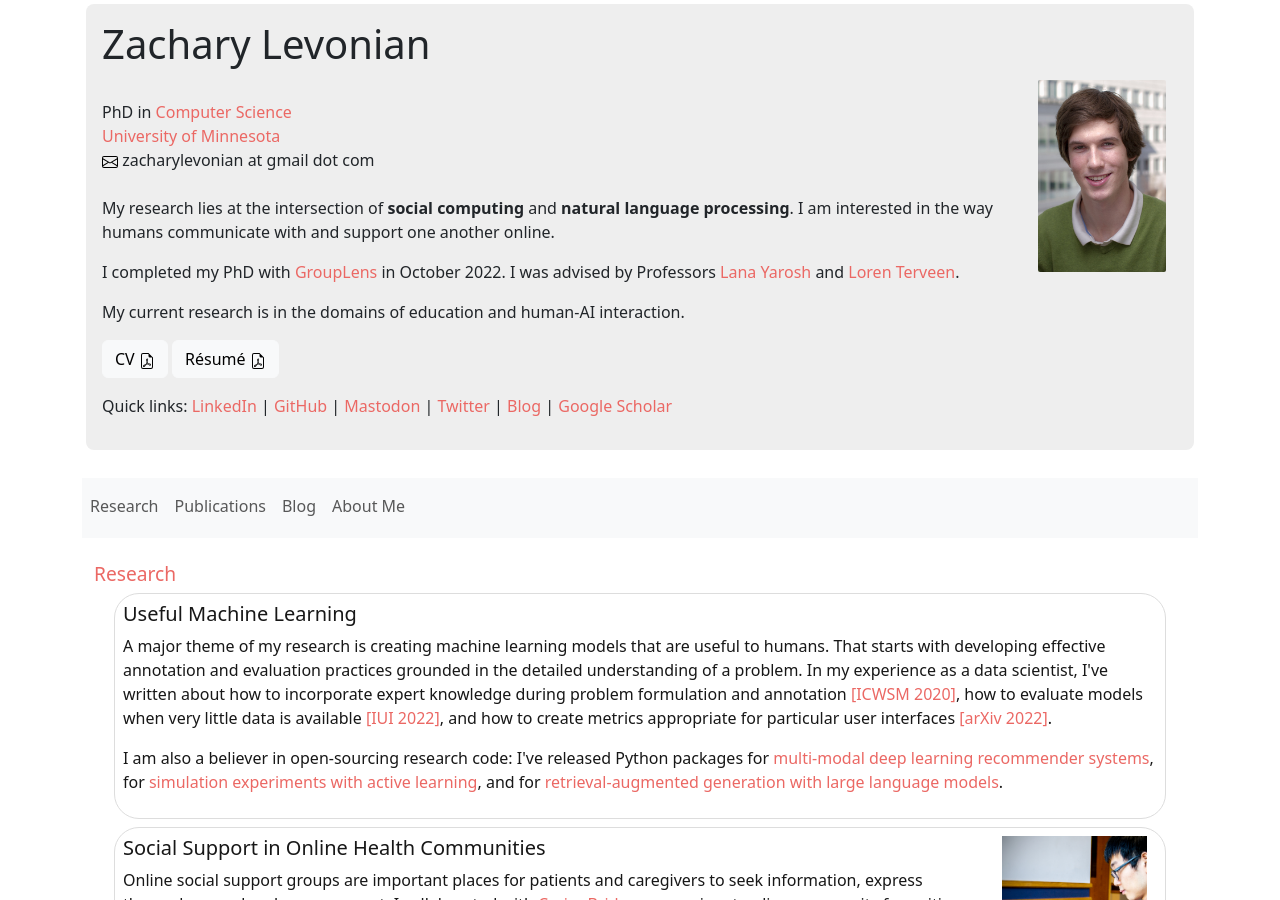
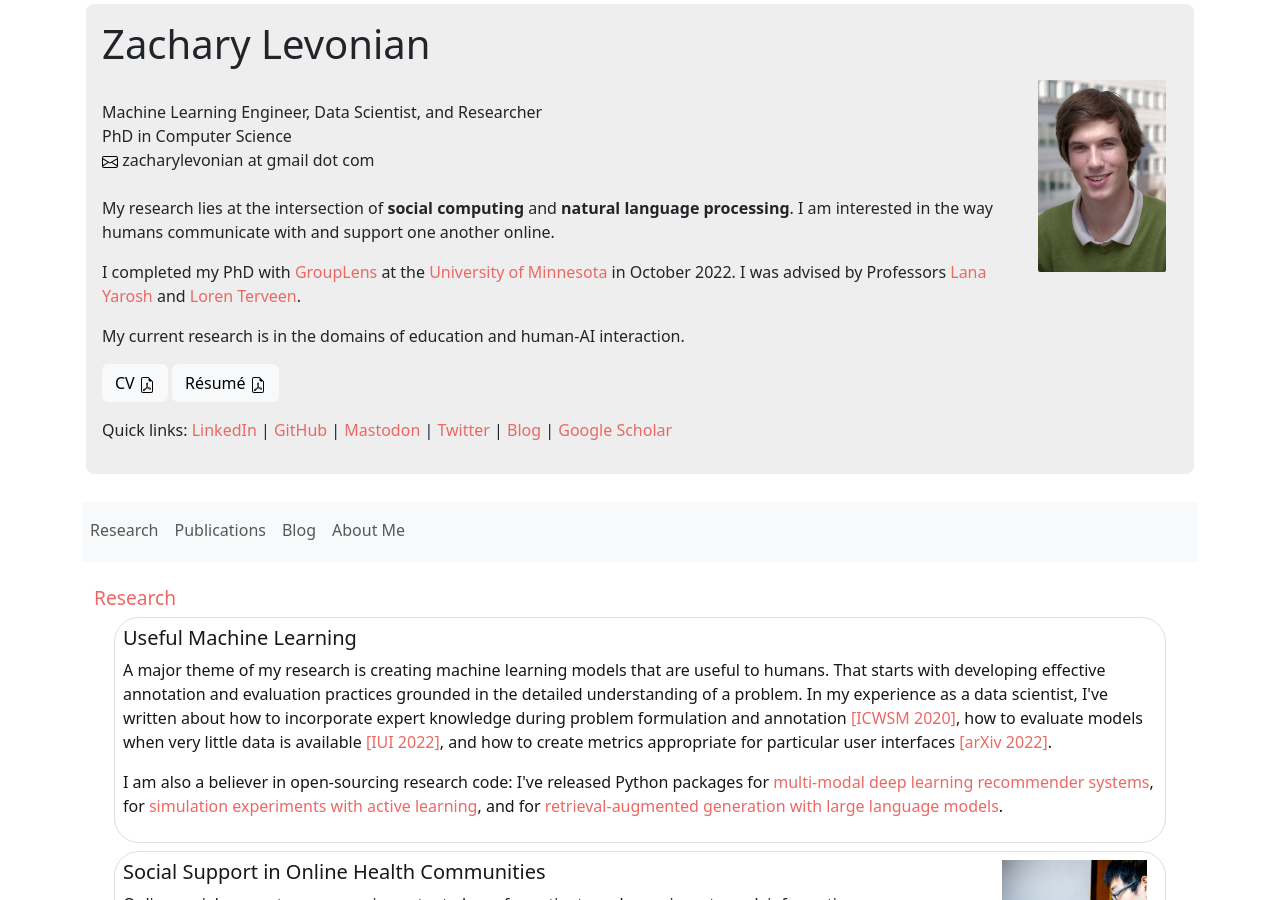
Before and after one commit to levon003/levon003.github.io, a Jekyll site: the page index.html, which Jekyll copies as it is, in a window 1280 px wide and 900 px high. Built offline with Jekyll 4.4.1, drawn with Linux system fonts in a browser that asks for light colours.

Commit message:
Update description

```diff
--- a/index.html
+++ b/index.html
@@ -33,14 +33,14 @@
             <h1>Zachary Levonian</h1>
 
             <img class="rounded mx-2 mb-2 p-1 float-sm-end" height="200" src="images/headshot.jpg"><br>
-            PhD in <a href="https://www.cs.umn.edu/">Computer Science</a><br>
-            <a href="https://twin-cities.umn.edu/">University of Minnesota</a><br>
+            Machine Learning Engineer, Data Scientist, and Researcher<br>
+            PhD in Computer Science<br>
             <!-- <span class="glyphicon glyphicon-envelope"></span> -->
             <img src="images/envelope.svg" alt="Envelope">&nbsp;zacharylevonian at gmail dot com<br>
             <br>
             <p>My research lies at the intersection of <b>social computing</b> and <b>natural language processing</b>.
             I am interested in the way humans communicate with and support one another online.</p>
-            <p>I completed my PhD with <a href="https://grouplens.org/">GroupLens</a> in October 2022.
+            <p>I completed my PhD with <a href="https://grouplens.org/">GroupLens</a> at the <a href="https://cse.umn.edu/cs">University of Minnesota</a> in October 2022.
             I was advised by Professors
             <a href="https://lanayarosh.com/">Lana Yarosh</a>
             and <a href="https://www-users.cs.umn.edu/~terveen/">Loren Terveen</a>.</p>
```
